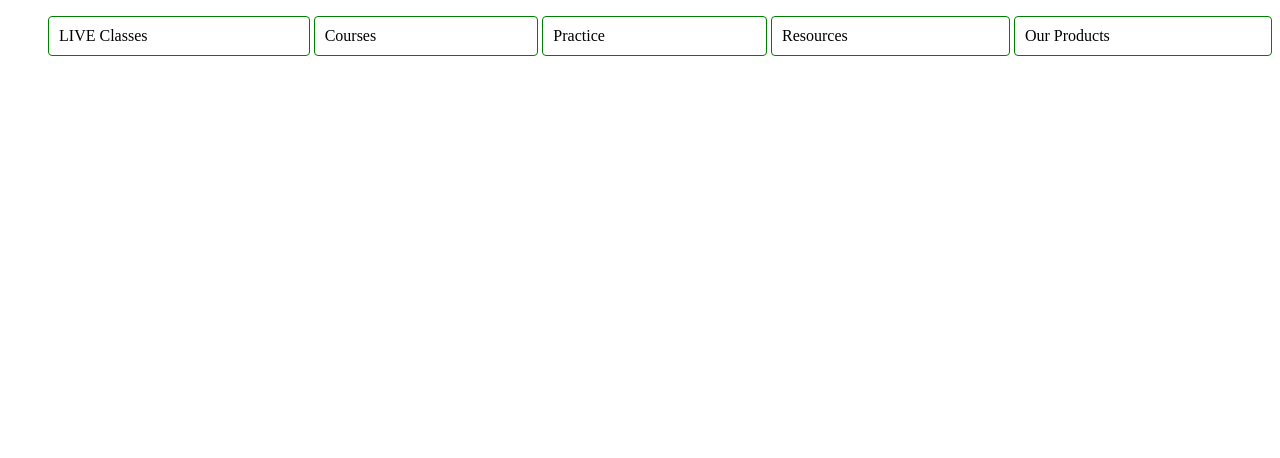
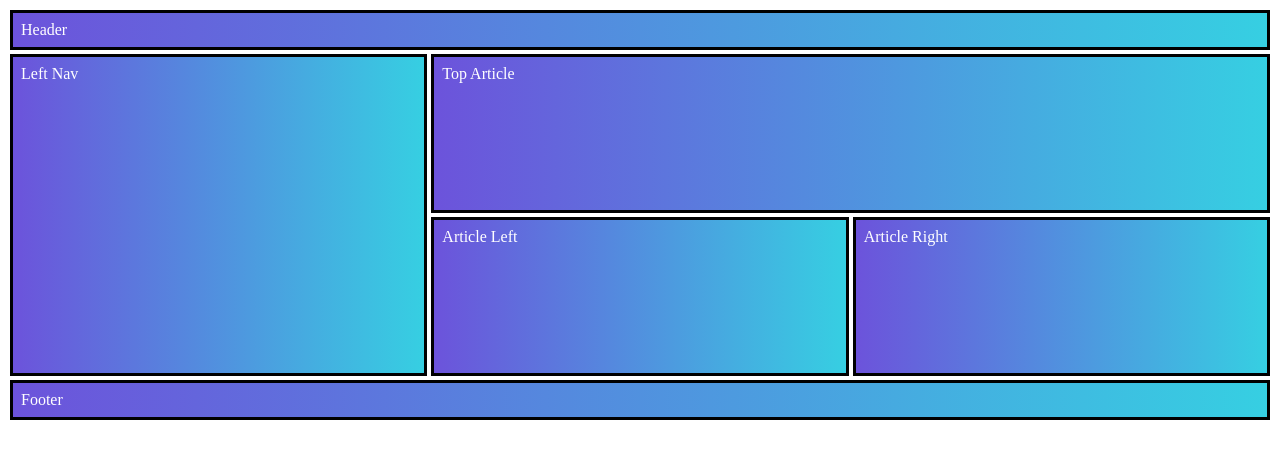
Before and after one commit to githubscientist/fsdcweeb59, a plain HTML site: page index.html in a window 1280 px wide. Drawn offline with Linux system fonts and the light colour scheme.

Commit message:
grid layout

```diff
--- a/assets/styles/index.css
+++ b/assets/styles/index.css
@@ -1,56 +1,29 @@
-.navlist>li>a {
-    text-decoration: none;
+.container>div{
+    border: 3px solid black;
+    padding: 8px;
+    background: linear-gradient(to right, #6c53db, #36cfe2);
+    color: white;
+    margin: 2px;
 }
 
-.navlist>li {
-    list-style-type: none;
+.container {
+    display: grid;
+    grid-template-columns: 1fr 1fr 1fr;
 }
 
-.navlist>li {
-    padding: 10px;
-    border-radius: 4px;
-    border: 1px solid green;
+.header {
+    grid-column: 1 / 4;
 }
 
-.navlist>li>a {
-    color: black;
+.left-nav {
+    grid-row: 2 / 4;
+    height: 300px;
 }
 
-.navlist>li:hover {
-    background-color: #ecfef2;
-    cursor: pointer;
+.top-article {
+    grid-column: 2 / 4;
 }
 
-.navlist {
-    display: flex;
-    /* flex-direction: column; */
-    /* flex-direction: row-reverse; */
-    /* flex-direction: column-reverse; */
-    gap: 4px;
-    flex-wrap: wrap;
-    justify-content: end;
-    /* justify-content: space-around; */
-    /* align-items: center; */
+.footer {
+    grid-column: 1 / 4;
 }
-
-.live-classes {
-    /* flex-grow: 2; */
-    /* flex-shrink: 1; */
-    flex-grow: 1;
-}
-
-.courses {
-    flex-grow: 1;
-}
-
-.practice {
-    flex-grow: 1;
-}
-
-.resources {
-    flex-grow: 1;
-}
-
-.our-products {
-    flex-grow: 1;
-}
--- a/index.html
+++ b/index.html
@@ -4,19 +4,18 @@
     <head>
         <meta charset="UTF-8">
         <meta name="viewport" content="width=device-width, initial-scale=1.0">
-        <title>Flex Layout</title>
+        <title>Grid Layout</title>
         <link rel="stylesheet" href="./assets/styles/index.css">
     </head>
 
     <body>
-        <div class="navbar">
-            <ul class="navlist">
-                <li class="live-classes"><a href="#">LIVE Classes</a></li>
-                <li class="courses"><a href="#">Courses</a></li>
-                <li class="practice"><a href="#">Practice</a></li>
-                <li class="resources"><a href="#">Resources</a></li>
-                <li class="our-products"><a href="#">Our Products</a></li>
-            </ul>
+        <div class="container">
+            <div class="header">Header</div>
+            <div class="left-nav">Left Nav</div>
+            <div class="top-article">Top Article</div>
+            <div class="article-left">Article Left</div>
+            <div class="article-right">Article Right</div>
+            <div class="footer">Footer</div>
         </div>
     </body>
 
```
Also changed, not shown: assets/images/grid.png (added).
